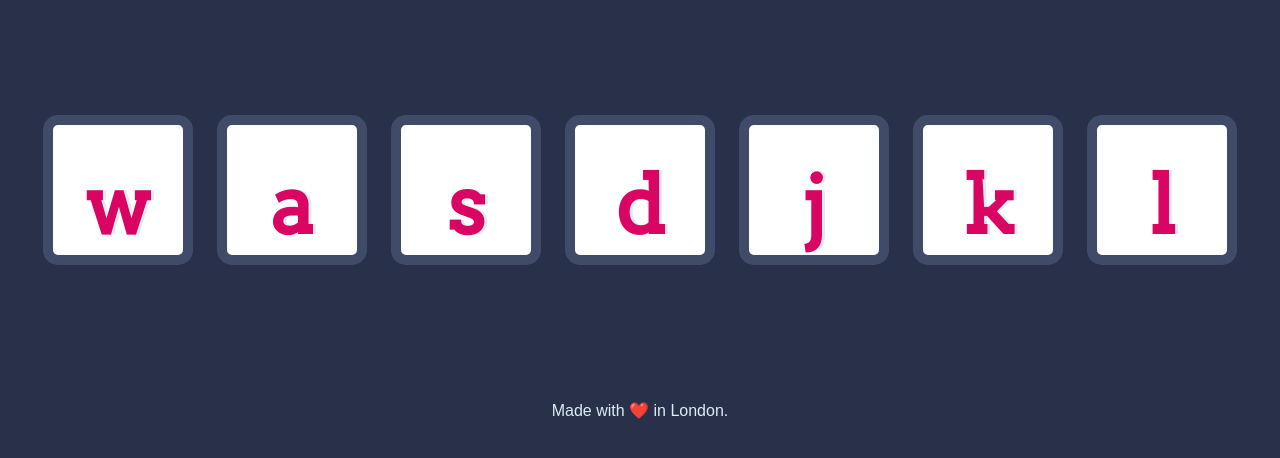
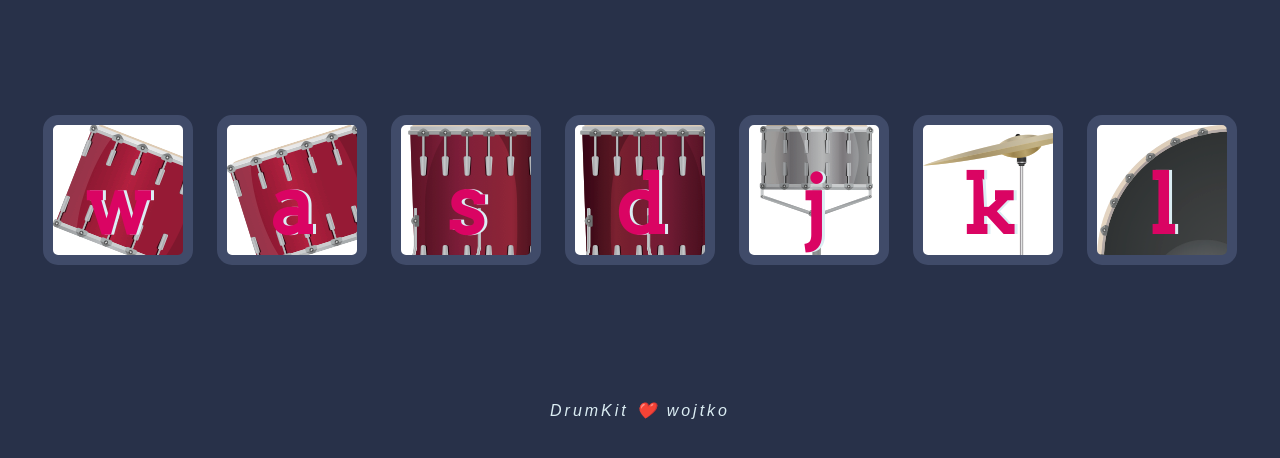
Before and after one commit to JakubWojtkowski/DrumKit, a plain HTML site: page index.html in a window 1280 px wide. Shown: the part 174-632 px from the top of the page. Drawn offline with Linux system fonts and the light colour scheme.

Commit message:
CSS changes

```diff
--- a/index.html
+++ b/index.html
@@ -23,7 +23,7 @@
 
 
   <footer>
-    Made with ❤️ in London.
+    DrumKit ❤️ wojtko
   </footer>
 
   <script src="main.js"></script>
--- a/styles.css
+++ b/styles.css
@@ -14,34 +14,36 @@ h1 {
 footer {
   color: #DBEDF3;
   font-family: sans-serif;
+  font-style: italic;
+  letter-spacing: 3px;
 }
 
 .w {
-
+  background-image: url("./images/tom1.png");
 }
 
 .a {
-
+  background-image: url("./images/tom2.png");
 }
 
 .s {
-
+  background-image: url("./images/tom3.png");
 }
 
 .d {
-
+  background-image: url("./images/tom4.png");
 }
 
 .j {
-
+  background-image: url("./images/snare.png");
 }
 
 .k {
-
+  background-image: url("./images/crash.png");
 }
 
 .l {
-
+  background-image: url("./images/kick.png");
 }
 
 .set {
```
